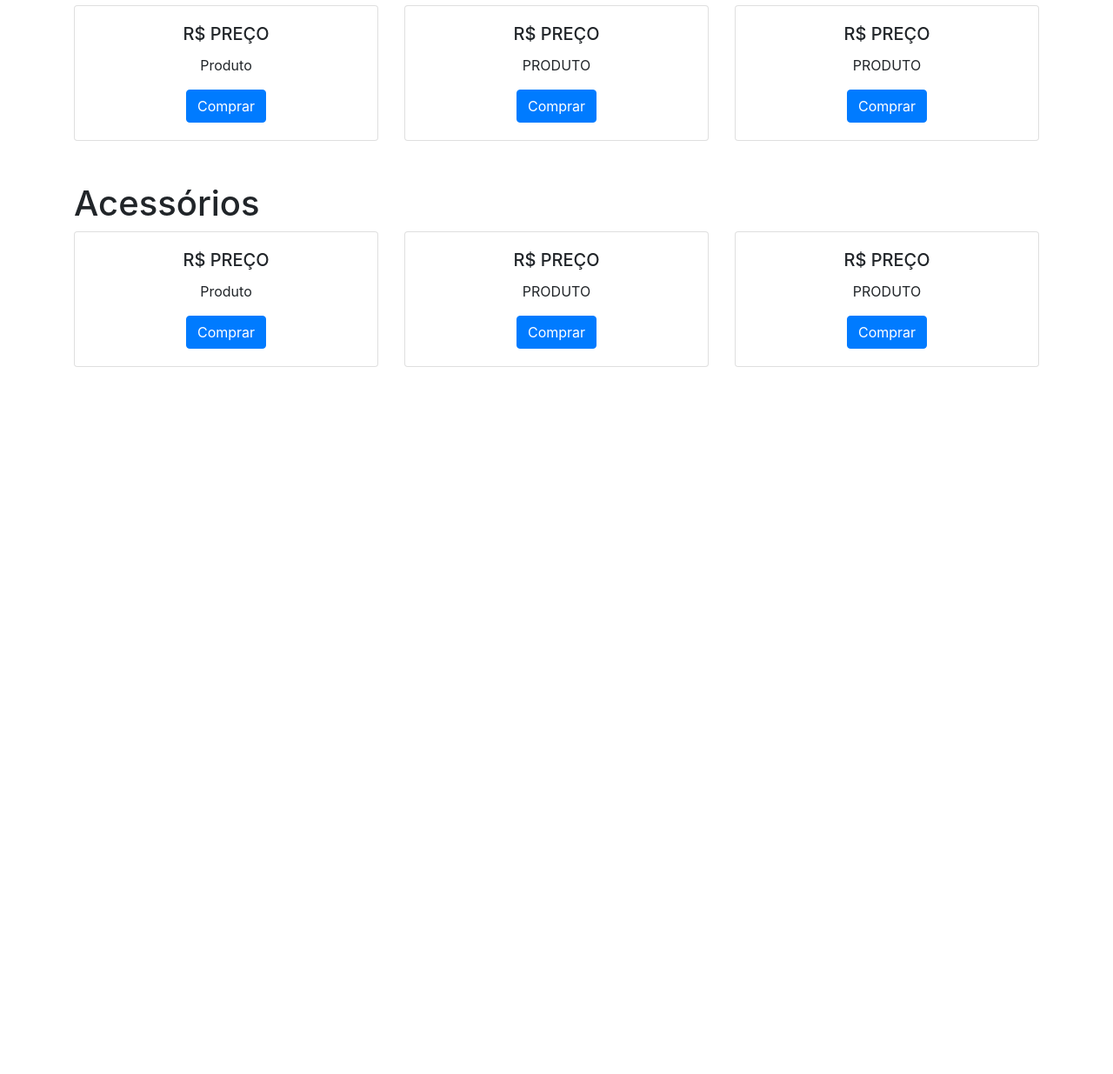
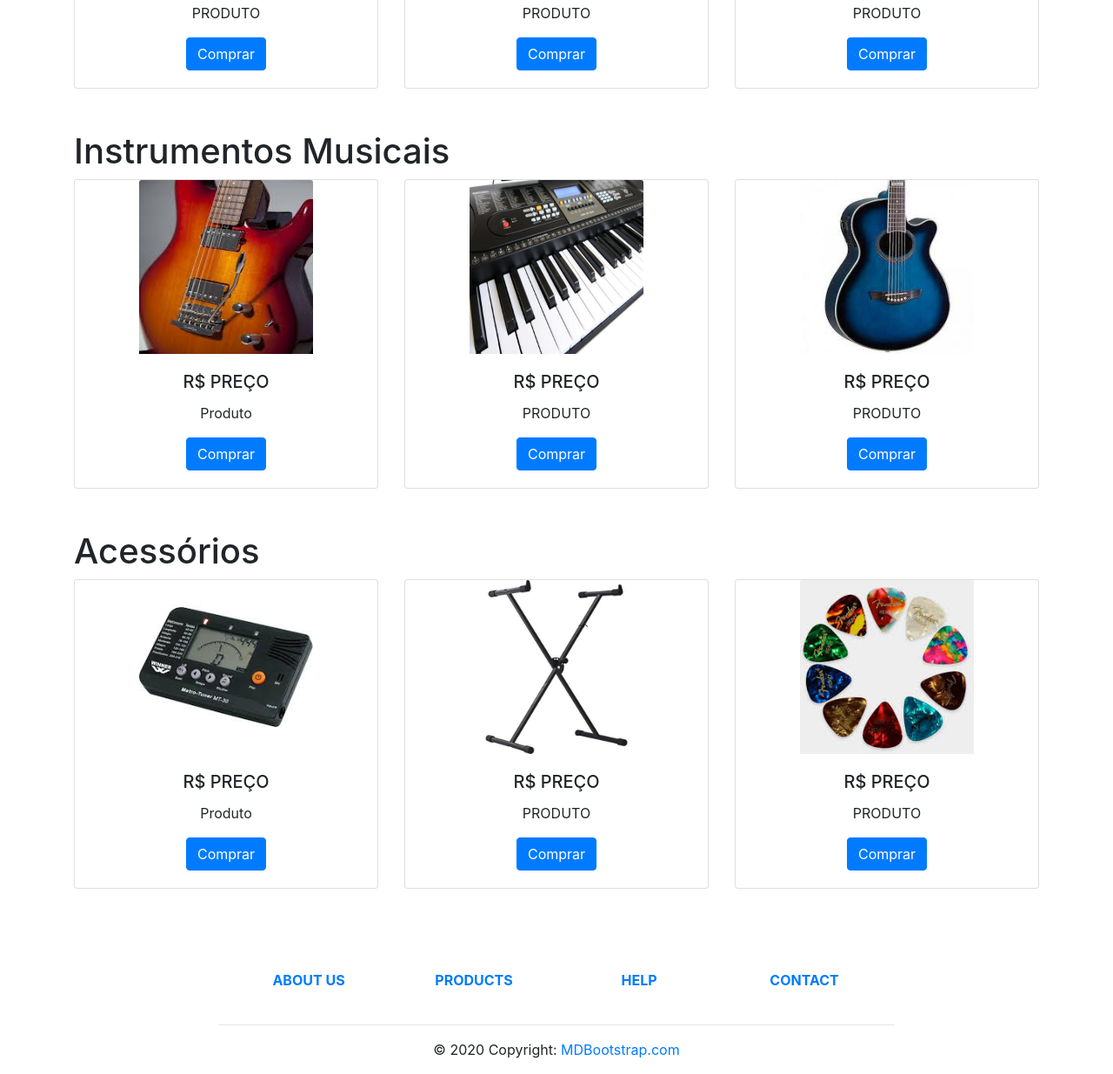
Before and after one commit to SuelanyBrito/ProjetoWEB, a plain HTML site: page src/index.html in a window 1280 px wide. Shown: the part 714-1949 px from the top of the page at 87% size. Before the commit the page ends 1184 px from the top, so only its background shows below. Drawn offline with nearby package versions, Linux system fonts and the light colour scheme.

Commit message:
Add images and footer

```diff
--- a/src/index.html
+++ b/src/index.html
@@ -7,6 +7,13 @@
     <meta name="viewport" content="width=device-width, initial-scale=1">
     <link rel="stylesheet" href="https://stackpath.bootstrapcdn.com/bootstrap/4.5.0/css/bootstrap.min.css" integrity="sha384-9aIt2nRpC12Uk9gS9baDl411NQApFmC26EwAOH8WgZl5MYYxFfc+NcPb1dKGj7Sk" crossorigin="anonymous">
 
+    <style type="text/css">
+      .card-img-top {
+        width: 200px;
+        height: 200px;
+        margin: 0 auto;
+      }
+    </style>
 </head>
 <body>
   <header>
@@ -92,7 +99,7 @@
     <div class="row mb-5">
       <div class="col-md-4">
         <div class="card text-center">
-          <img src="" class="card-img-top">
+          <img src="../images/microfone2.png" class="card-img-top">
           <div class="card-body">
             <p class="card-text">De: <s>Preço</s></p>
             <h5 class="card-title">Por: R$ PREÇO</h5>
@@ -103,7 +110,7 @@
       </div>
       <div class="col-md-4">
         <div class="card text-center">
-          <img src="" class="card-img-top">
+          <img src="../images/guitarlespaul2.png" class="card-img-top" >
           <div class="card-body">
             <p class="card-text">De: <s>Preço</s></p>
             <h5 class="card-title">Por: R$ PREÇO</h5>
@@ -114,7 +121,7 @@
       </div>
       <div class="col-md-4">
         <div class="card text-center">
-          <img src="" class="card-img-top">
+          <img src="../images/tecladomaudio.jpg" class="card-img-top">
           <div class="card-body">
             <p class="card-text">De: <s>Preço</s></p>
             <h5 class="card-title">Por: R$ PREÇO</h5>
@@ -132,7 +139,7 @@
     <div class="row mb-5">
       <div class="col-md-4">
         <div class="card text-center">
-          <img src="" class="card-img-top">
+          <img src="../images/guitar_oferta.png"  class="card-img-top">
           <div class="card-body">
             <h5 class="card-title">R$ PREÇO</h5>
             <p class="card-text">Produto</p>
@@ -142,7 +149,7 @@
       </div>
       <div class="col-md-4">
         <div class="card text-center">
-          <img src="" class="card-img-top">
+          <img src="../images/teclado2.jpg" class="card-img-top">
           <div class="card-body">
             <h5 class="card-title">R$ PREÇO</h5>
             <p class="card-text">PRODUTO</p>
@@ -152,7 +159,7 @@
       </div>
       <div class="col-md-4">
         <div class="card text-center">
-          <img src="" class="card-img-top">
+          <img src="../images/violaoazultagima.jpg" class="card-img-top">
           <div class="card-body">
             <h5 class="card-title">R$ PREÇO</h5>
             <p class="card-text">PRODUTO</p>
@@ -169,7 +176,7 @@
     <div class="row mb-5">
       <div class="col-md-4">
         <div class="card text-center">
-          <img src="" class="card-img-top">
+          <img src="../images/afinador.jpg" class="card-img-top">
           <div class="card-body">
             <h5 class="card-title">R$ PREÇO</h5>
             <p class="card-text">Produto</p>
@@ -179,7 +186,7 @@
       </div>
       <div class="col-md-4">
         <div class="card text-center">
-          <img src="" class="card-img-top">
+          <img src="../images/suporteteclado.jpg" class="card-img-top">
           <div class="card-body">
             <h5 class="card-title">R$ PREÇO</h5>
             <p class="card-text">PRODUTO</p>
@@ -189,7 +196,7 @@
       </div>
       <div class="col-md-4">
         <div class="card text-center">
-          <img src="" class="card-img-top">
+          <img src="../images/palhetas.jpg" class="card-img-top">
           <div class="card-body">
             <h5 class="card-title">R$ PREÇO</h5>
             <p class="card-text">PRODUTO</p>
@@ -201,9 +208,39 @@
   </div>
 
   <!-- Footer -->
-  <footer>
+  <footer class="page-footer font-small indigo">
+    <div class="container">
+      <div class="row text-center d-flex justify-content-center pt-5 mb-3">
+        <div class="col-md-2 mb-3">
+        <h6 class="text-uppercase font-weight-bold">
+          <a href="#!">About us</a>
+        </h6>
+        </div>
+        <div class="col-md-2 mb-3">
+        <h6 class="text-uppercase font-weight-bold">
+          <a href="#!">Products</a>
+        </h6>
+        </div>
+        <div class="col-md-2 mb-3">
+        <h6 class="text-uppercase font-weight-bold">
+          <a href="#!">Help</a>
+        </h6>
+        </div>
+        <div class="col-md-2 mb-3">
+        <h6 class="text-uppercase font-weight-bold">
+          <a href="#!">Contact</a>
+        </h6>
+        </div>
+      </div>
+    <hr class="rgba-white-light" style="margin: 0 15%;">
+    </div>
+  <!-- Copyright -->
+    <div class="footer-copyright text-center py-3">© 2020 Copyright:
+      <a href="https://mdbootstrap.com/"> MDBootstrap.com</a>
+    </div>
+  </footer>
 
-  </footer>
+
   <!-- Dependências -->
   <script src="https://code.jquery.com/jquery-3.5.1.slim.min.js" integrity="sha384-DfXdz2htPH0lsSSs5nCTpuj/zy4C+OGpamoFVy38MVBnE+IbbVYUew+OrCXaRkfj" crossorigin="anonymous"></script>
   <script src="https://cdn.jsdelivr.net/npm/popper.js@1.16.0/dist/umd/popper.min.js" integrity="sha384-Q6E9RHvbIyZFJoft+2mJbHaEWldlvI9IOYy5n3zV9zzTtmI3UksdQRVvoxMfooAo" crossorigin="anonymous"></script>
```
Also changed, not shown: images/afinador.jpg (added), images/capotraste.jpg (added), images/guitar_oferta.png (added), images/guitar_oferta2.png (added), images/guitarlespaul2.png (added), images/microfone2.png (added), images/palhetas.jpg (added), images/suporteteclado.jpg (added), images/teclado2.jpg (added), images/violaoazultagima.jpg (added), images/violaotagima.jpeg (added).
